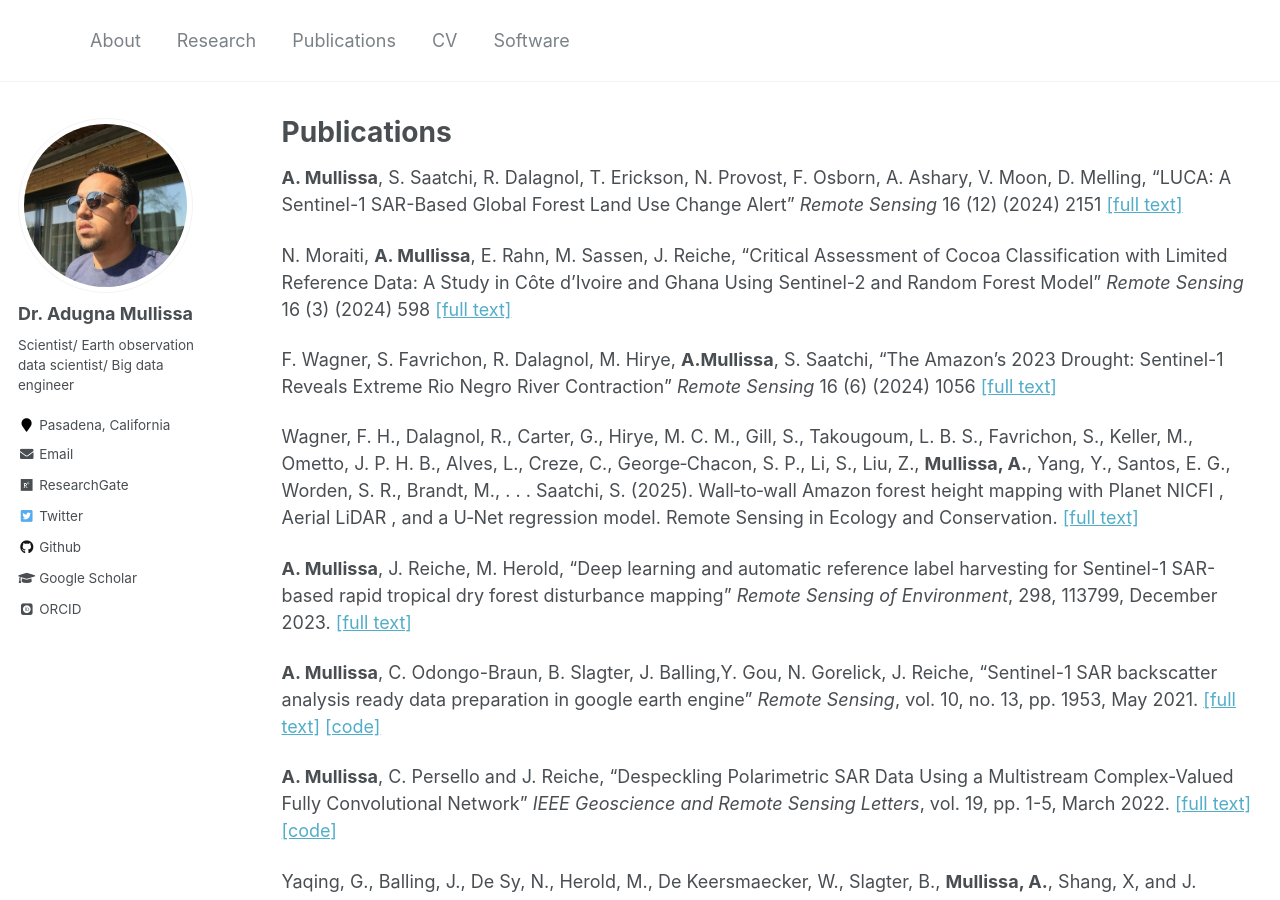
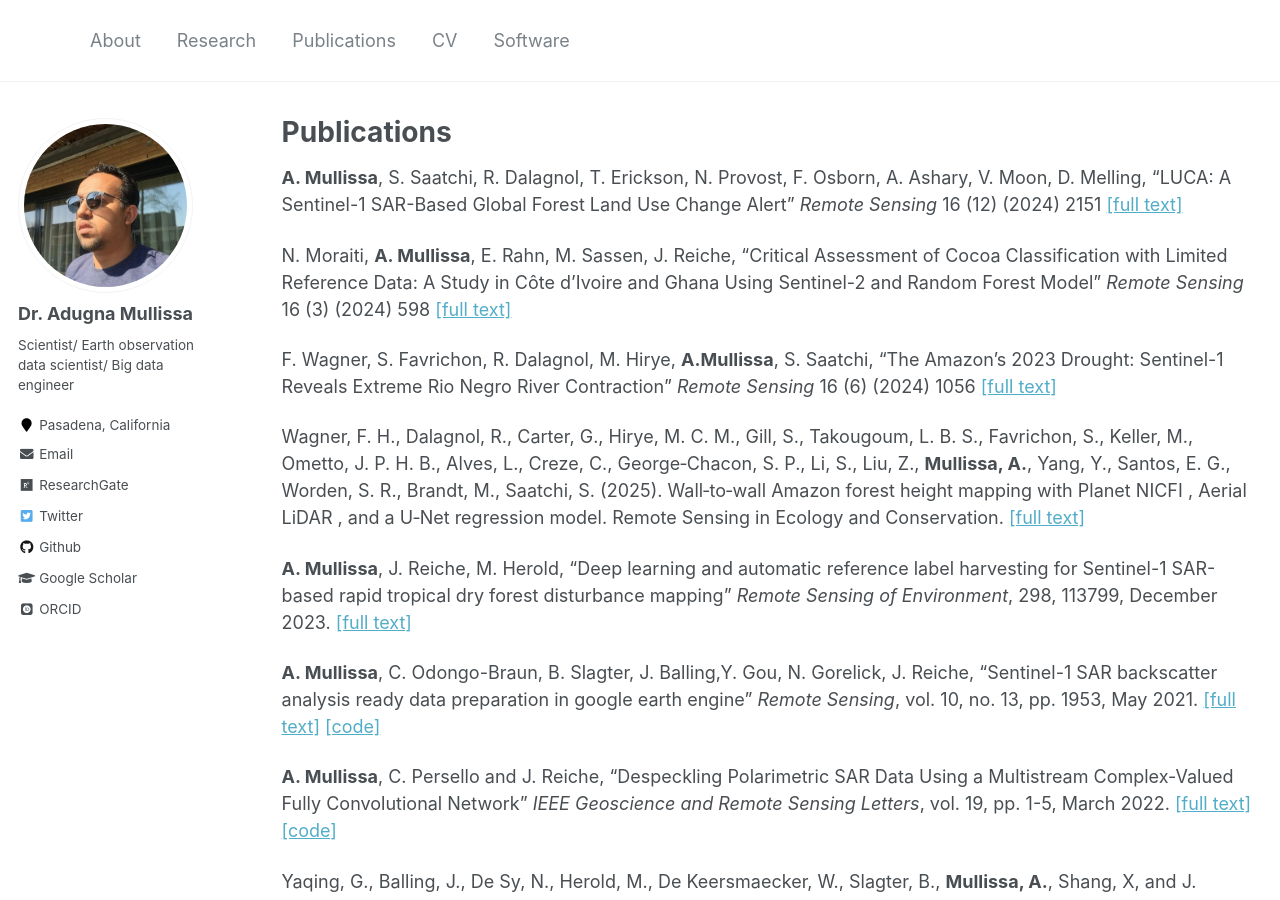
Before and after one commit to adugnag/adugnag.github.io, a Jekyll site: the page built from _pages/publications.md, in a window 1280 px wide and 900 px high. Built offline with Jekyll 4.4.1, drawn with Linux system fonts in a browser that asks for light colours; some web fonts are replaced.

Commit message:
Update publications.md

```diff
--- a/_pages/publications.md
+++ b/_pages/publications.md
@@ -11,7 +11,7 @@ N. Moraiti, **A. Mullissa**, E. Rahn, M. Sassen, J. Reiche, "Critical Assessment
 
 F. Wagner, S. Favrichon, R. Dalagnol, M. Hirye, **A.Mullissa**, S. Saatchi, "The Amazon’s 2023 Drought: Sentinel-1 Reveals Extreme Rio Negro River Contraction" *Remote Sensing* 16 (6) (2024) 1056 [[full text]](http://adugnag.github.io/files/remotesensing-fwagner-16-01056-v2.pdf)
 
-Wagner, F. H., Dalagnol, R., Carter, G., Hirye, M. C. M., Gill, S., Takougoum, L. B. S., Favrichon, S., Keller, M., Ometto, J. P. H. B., Alves, L., Creze, C., George‐Chacon, S. P., Li, S., Liu, Z., **Mullissa, A.**, Yang, Y., Santos, E. G., Worden, S. R., Brandt, M., . . . Saatchi, S. (2025). Wall‐to‐wall Amazon forest height mapping with Planet NICFI , Aerial LiDAR , and a U‐Net regression model. Remote Sensing in Ecology and Conservation.  [[full text]](http://adugnag.github.io/files/FWagner_wall_to_wall_2025.pdf)
+Wagner, F. H., Dalagnol, R., Carter, G., Hirye, M. C. M., Gill, S., Takougoum, L. B. S., Favrichon, S., Keller, M., Ometto, J. P. H. B., Alves, L., Creze, C., George‐Chacon, S. P., Li, S., Liu, Z., **Mullissa, A.**, Yang, Y., Santos, E. G., Worden, S. R., Brandt, M., Saatchi, S. (2025). Wall‐to‐wall Amazon forest height mapping with Planet NICFI , Aerial LiDAR , and a U‐Net regression model. Remote Sensing in Ecology and Conservation.  [[full text]](http://adugnag.github.io/files/FWagner_wall_to_wall_2025.pdf)
 
 **A. Mullissa**, J. Reiche, M. Herold, “Deep learning and automatic reference label harvesting for Sentinel-1 SAR-based rapid tropical dry forest disturbance mapping” *Remote Sensing of Environment*, 298, 113799, December 2023. [[full text]](http://adugnag.github.io/files/mullissa_dry_forest_2023.pdf)
 
```
